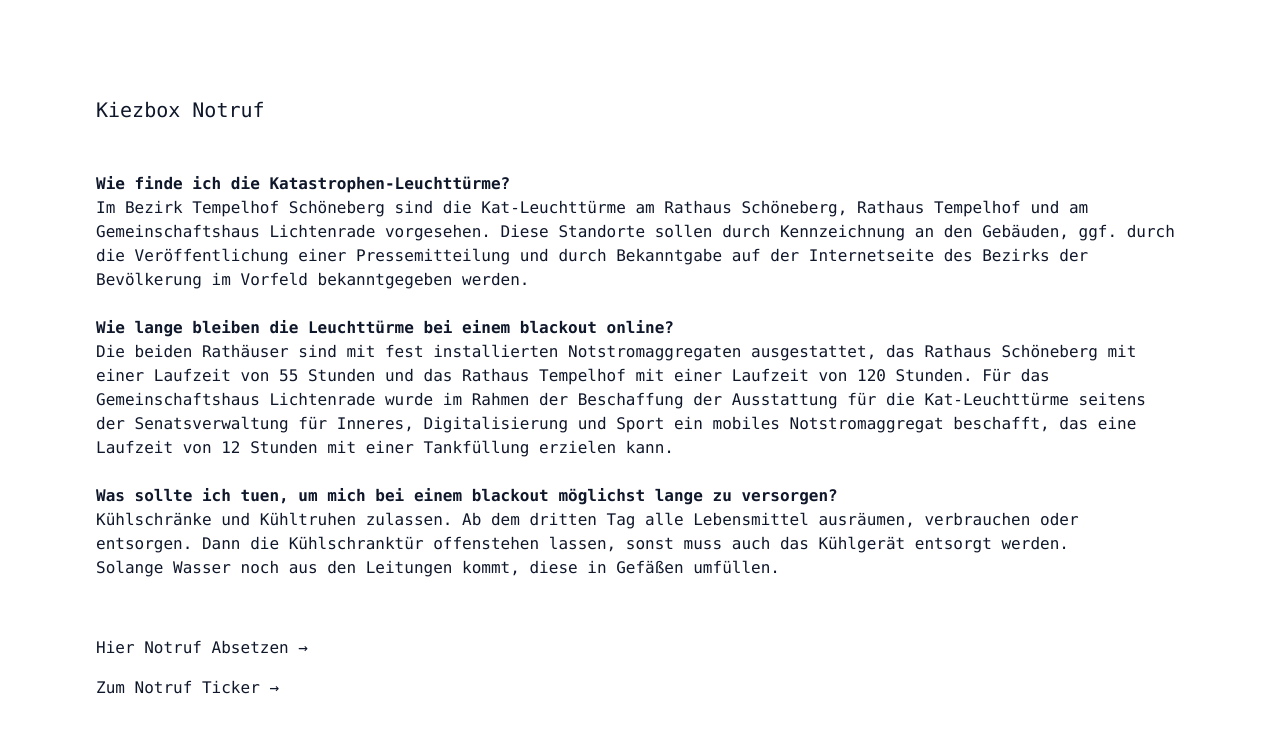
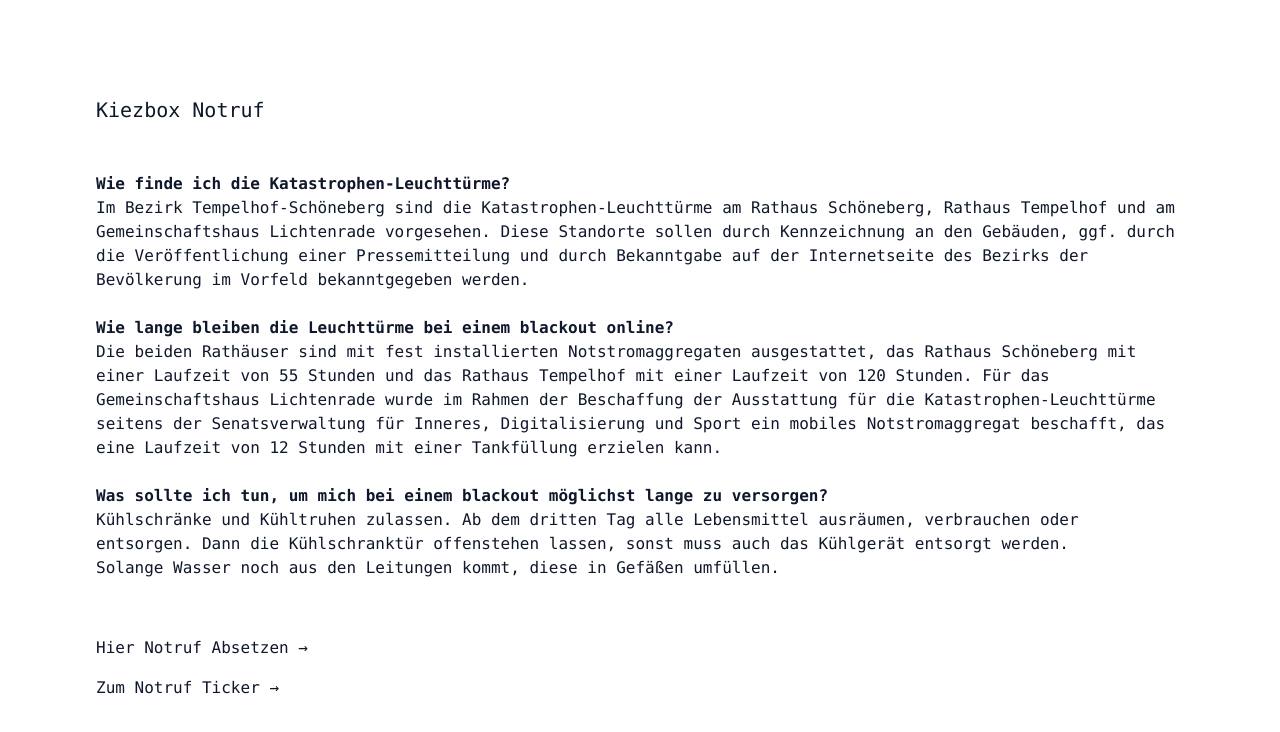
Before and after one commit to technologiestiftung/kiezbox-demo-frontend, a Next.js app: page / in a window 1280 px wide. Shown: the top 732 px of the page. Built offline with nearby package versions, Linux system fonts and the light colour scheme.

Commit message:
add back links

```diff
--- a/pages/emergency.tsx
+++ b/pages/emergency.tsx
@@ -6,6 +6,7 @@ import { Label } from "@/components/ui/label";
 import { Button } from "@/components/ui/button";
 import { EmergencyPostObject, emergencyCall } from "@/lib/utils";
 import { SuccessModal } from "@/components/successModal";
+import Link from "next/link";
 
 const initialEmergencyCallObject: EmergencyPostObject = {
   address: "",
@@ -103,6 +104,9 @@ const EmergencyCallPage = () => {
           </Button>
         </form>
       </div>
+      <Link className="pt-16" href="/">
+        ← Zurück
+      </Link>
     </main>
   );
 };
--- a/pages/inbox.tsx
+++ b/pages/inbox.tsx
@@ -4,6 +4,7 @@ import React, { useEffect, useState } from "react";
 
 import EmergencyCard from "@/components/emergencyCard";
 import { EmergencyGetObject, fetchMessages } from "@/lib/utils";
+import Link from "next/link";
 
 const Page = () => {
   const [messages, setMessages] = useState<EmergencyGetObject[]>([]);
@@ -54,6 +55,9 @@ const Page = () => {
               <EmergencyCard key={message.id} emergencyObject={message} />
             ))}
       </div>
+      <Link className="pt-16" href="/">
+        ← Zurück
+      </Link>
     </main>
   );
 };
--- a/pages/index.tsx
+++ b/pages/index.tsx
@@ -9,12 +9,12 @@ export default function Home() {
       <p>
         <strong>Wie finde ich die Katastrophen-Leuchttürme?</strong>
         <br />
-        Im Bezirk Tempelhof Schöneberg sind die Kat-Leuchttürme am Rathaus
-        Schöneberg, Rathaus Tempelhof und am Gemeinschaftshaus Lichtenrade
-        vorgesehen. Diese Standorte sollen durch Kennzeichnung an den Gebäuden,
-        ggf. durch die Veröffentlichung einer Pressemitteilung und durch
-        Bekanntgabe auf der Internetseite des Bezirks der Bevölkerung im Vorfeld
-        bekanntgegeben werden.
+        Im Bezirk Tempelhof-Schöneberg sind die Katastrophen-Leuchttürme am
+        Rathaus Schöneberg, Rathaus Tempelhof und am Gemeinschaftshaus
+        Lichtenrade vorgesehen. Diese Standorte sollen durch Kennzeichnung an
+        den Gebäuden, ggf. durch die Veröffentlichung einer Pressemitteilung und
+        durch Bekanntgabe auf der Internetseite des Bezirks der Bevölkerung im
+        Vorfeld bekanntgegeben werden.
         <br />
         <br />
         <strong>
@@ -25,14 +25,14 @@ export default function Home() {
         ausgestattet, das Rathaus Schöneberg mit einer Laufzeit von 55 Stunden
         und das Rathaus Tempelhof mit einer Laufzeit von 120 Stunden. Für das
         Gemeinschaftshaus Lichtenrade wurde im Rahmen der Beschaffung der
-        Ausstattung für die Kat-Leuchttürme seitens der Senatsverwaltung für
-        Inneres, Digitalisierung und Sport ein mobiles Notstromaggregat
-        beschafft, das eine Laufzeit von 12 Stunden mit einer Tankfüllung
-        erzielen kann.
+        Ausstattung für die Katastrophen-Leuchttürme seitens der
+        Senatsverwaltung für Inneres, Digitalisierung und Sport ein mobiles
+        Notstromaggregat beschafft, das eine Laufzeit von 12 Stunden mit einer
+        Tankfüllung erzielen kann.
         <br />
         <br />
         <strong>
-          Was sollte ich tuen, um mich bei einem blackout möglichst lange zu
+          Was sollte ich tun, um mich bei einem blackout möglichst lange zu
           versorgen?
         </strong>
         <br />
```
